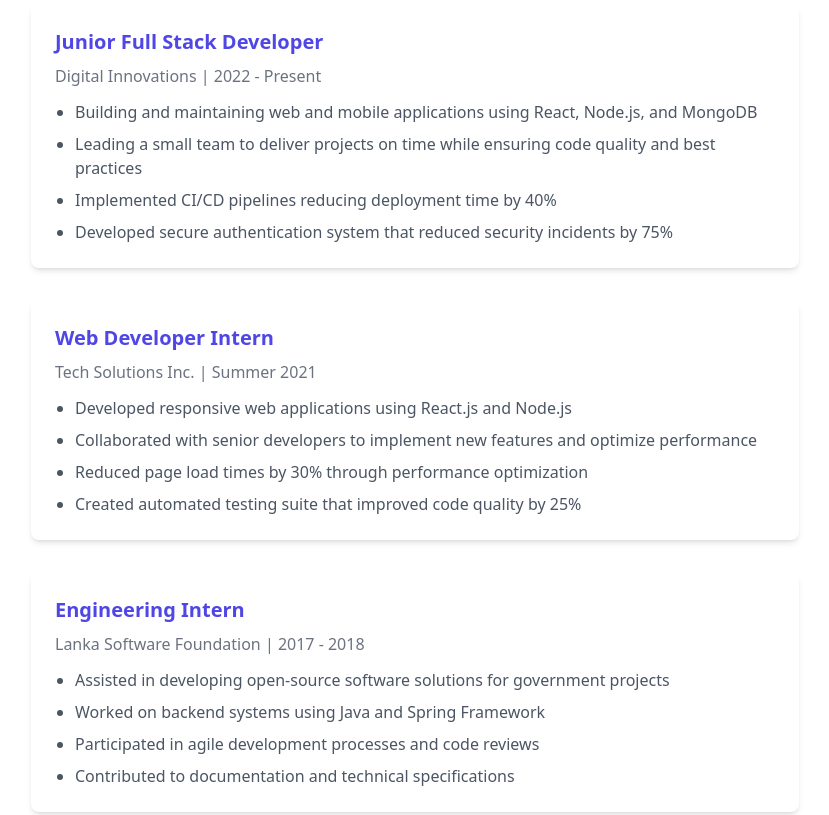
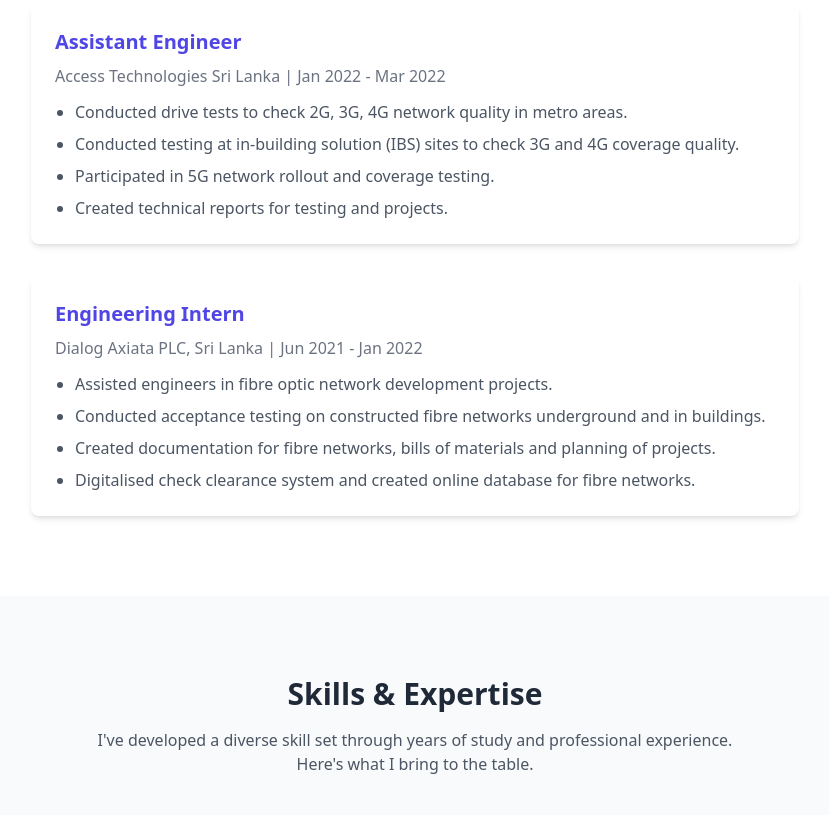
Before and after one commit to RIPGT123/personalsite, a plain HTML site: page index.html in a window 1280 px wide. Shown: the part 2400-3215 px from the top of the page, without its empty margins (225-1054 px from the left). Drawn offline with nearby package versions, Linux system fonts and the light colour scheme.

Commit message:
fix experience

```diff
--- a/index.html
+++ b/index.html
@@ -209,13 +209,13 @@
                     <div class="timeline-item animate-fade-in">
                         <div class="timeline-dot"></div>
                         <div class="bg-white p-6 rounded-lg shadow-md card-hover transition duration-300">
-                            <h3 class="text-xl font-bold text-indigo-600 mb-2">Junior Full Stack Developer</h3>
-                            <p class="text-gray-500 mb-3">Digital Innovations | 2022 - Present</p>
+                            <h3 class="text-xl font-bold text-indigo-600 mb-2">Assistant Engineer</h3>
+                            <p class="text-gray-500 mb-3">Access Technologies Sri Lanka | Jan 2022 - Mar 2022</p>
                             <ul class="list-disc pl-5 text-gray-600 space-y-2">
-                                <li>Building and maintaining web and mobile applications using React, Node.js, and MongoDB</li>
-                                <li>Leading a small team to deliver projects on time while ensuring code quality and best practices</li>
-                                <li>Implemented CI/CD pipelines reducing deployment time by 40%</li>
-                                <li>Developed secure authentication system that reduced security incidents by 75%</li>
+                                <li>Conducted drive tests to check 2G, 3G, 4G network quality in metro areas.</li>
+                                <li>Conducted testing at in-building solution (IBS) sites to check 3G and 4G coverage quality.</li>
+                                <li>Participated in 5G network rollout and coverage testing.</li>
+                                <li>Created technical reports for testing and projects.</li>
                             </ul>
                         </div>
                     </div>
@@ -224,19 +224,19 @@
                     <div class="timeline-item animate-fade-in delay-1">
                         <div class="timeline-dot"></div>
                         <div class="bg-white p-6 rounded-lg shadow-md card-hover transition duration-300">
-                            <h3 class="text-xl font-bold text-indigo-600 mb-2">Web Developer Intern</h3>
-                            <p class="text-gray-500 mb-3">Tech Solutions Inc. | Summer 2021</p>
+                            <h3 class="text-xl font-bold text-indigo-600 mb-2">Engineering Intern</h3>
+                            <p class="text-gray-500 mb-3">Dialog Axiata PLC, Sri Lanka | Jun 2021 - Jan 2022</p>
                             <ul class="list-disc pl-5 text-gray-600 space-y-2">
-                                <li>Developed responsive web applications using React.js and Node.js</li>
-                                <li>Collaborated with senior developers to implement new features and optimize performance</li>
-                                <li>Reduced page load times by 30% through performance optimization</li>
-                                <li>Created automated testing suite that improved code quality by 25%</li>
+                                <li>Assisted engineers in fibre optic network development projects.</li>
+                                <li>Conducted acceptance testing on constructed fibre networks underground and in buildings.</li>
+                                <li>Created documentation for fibre networks, bills of materials and planning of projects.</li>
+                                <li>Digitalised check clearance system and created online database for fibre networks.</li>
                             </ul>
                         </div>
                     </div>
 
                     <!-- Experience Item 3 -->
-                    <div class="timeline-item animate-fade-in delay-2">
+                   <!-- <div class="timeline-item animate-fade-in delay-2">
                         <div class="timeline-dot"></div>
                         <div class="bg-white p-6 rounded-lg shadow-md card-hover transition duration-300">
                             <h3 class="text-xl font-bold text-indigo-600 mb-2">Engineering Intern</h3>
@@ -248,7 +248,7 @@
                                 <li>Contributed to documentation and technical specifications</li>
                             </ul>
                         </div>
-                    </div>
+                    </div>-->
                 </div>
             </div>
         </div>
```
